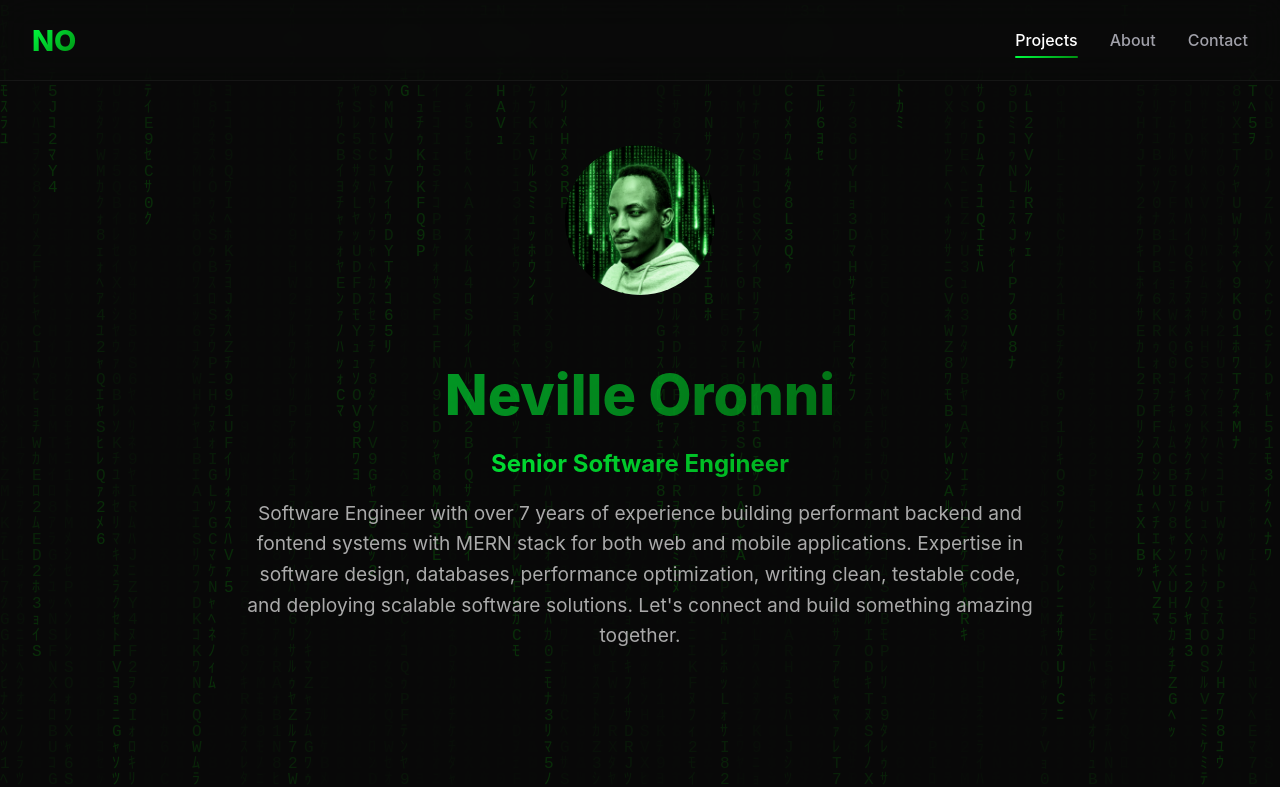
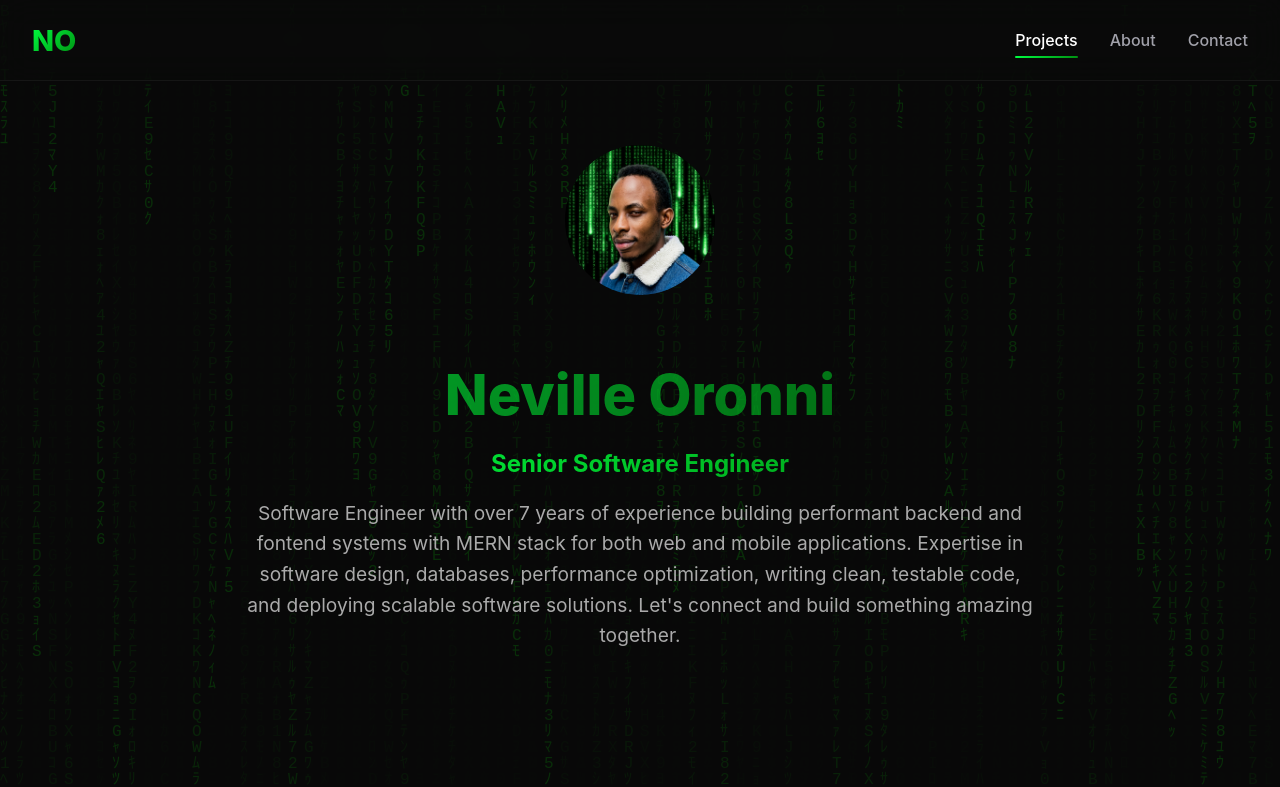
Before and after one commit to nevooronni/modern-portfolio, a React (Vite) app: page / in a window 1280 px wide. Shown: the top 787 px of the page. Built offline with nearby package versions, Linux system fonts and the light colour scheme.

Commit message:
Add processed profile image with matrix background and update UI

```diff
--- a/src/components/Hero.jsx
+++ b/src/components/Hero.jsx
@@ -5,7 +5,7 @@ const Hero = () => {
   return (
     <section style={{ padding: '4rem 2rem', textAlign: 'center', maxWidth: '800px', margin: '0 auto' }}>
       <motion.img
-        src={`${import.meta.env.BASE_URL}img/nevo_matrix_background.png`}
+        src={`${import.meta.env.BASE_URL}img/${bio.image}`}
         alt="Profile"
         initial={{ scale: 0 }}
         animate={{ scale: 1 }}
--- a/src/data/content.js
+++ b/src/data/content.js
@@ -292,5 +292,6 @@ export const skills = [
 export const bio = {
   name: "Neville Oronni",
   title: "Senior Software Engineer",
+  image: "nevo_profile_matrix.png",
   intro: "Software Engineer with over 7 years of experience building performant backend and fontend systems with MERN stack for both web and mobile applications. Expertise in software design, databases, performance optimization, writing clean, testable code, and deploying scalable software solutions. Let's connect and build something amazing together."
 };
```
Also changed, not shown: public/img/nevo_profile_matrix.png (added), 1 other file (tests, documents, lock files or other folders).
